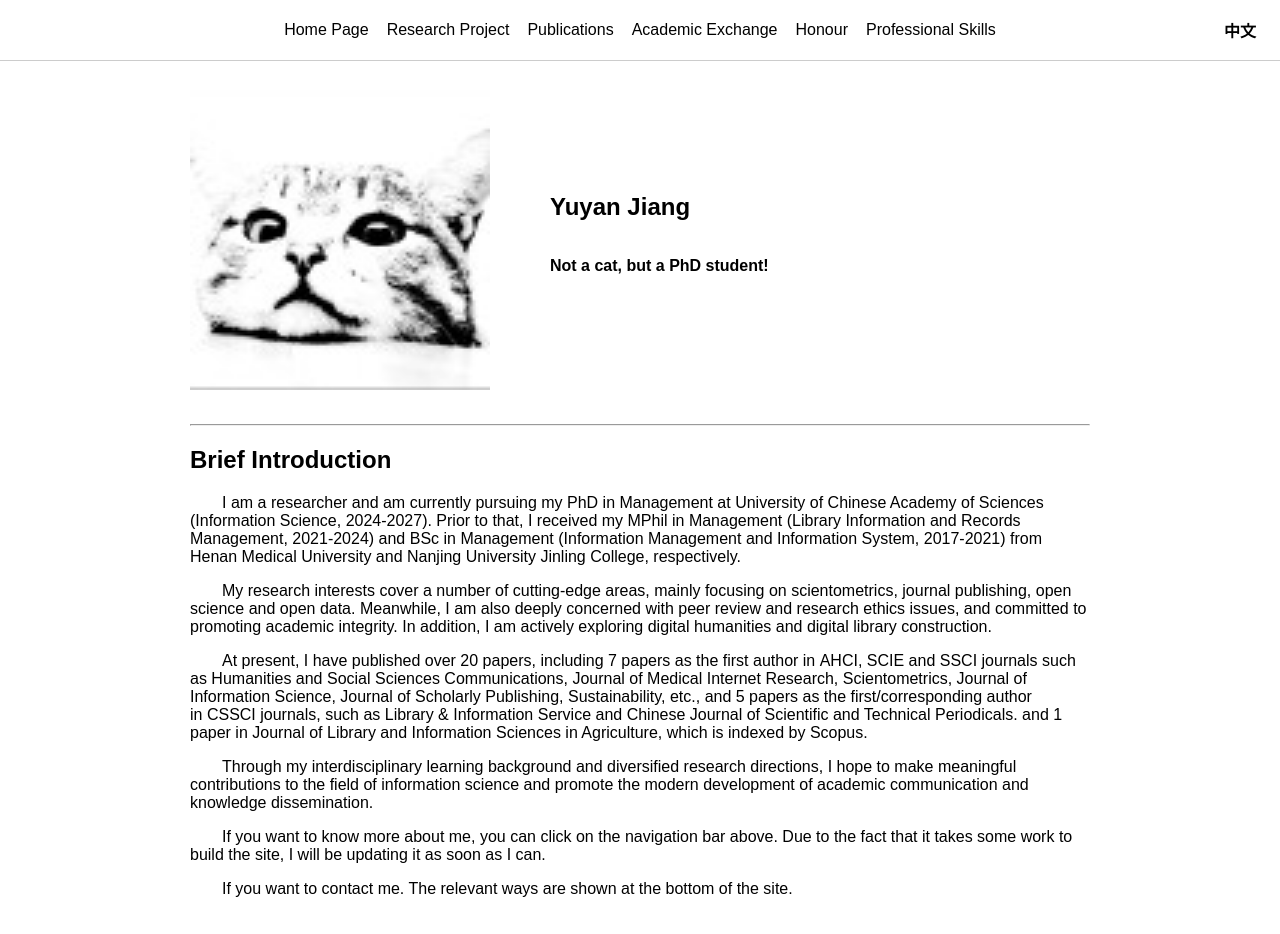
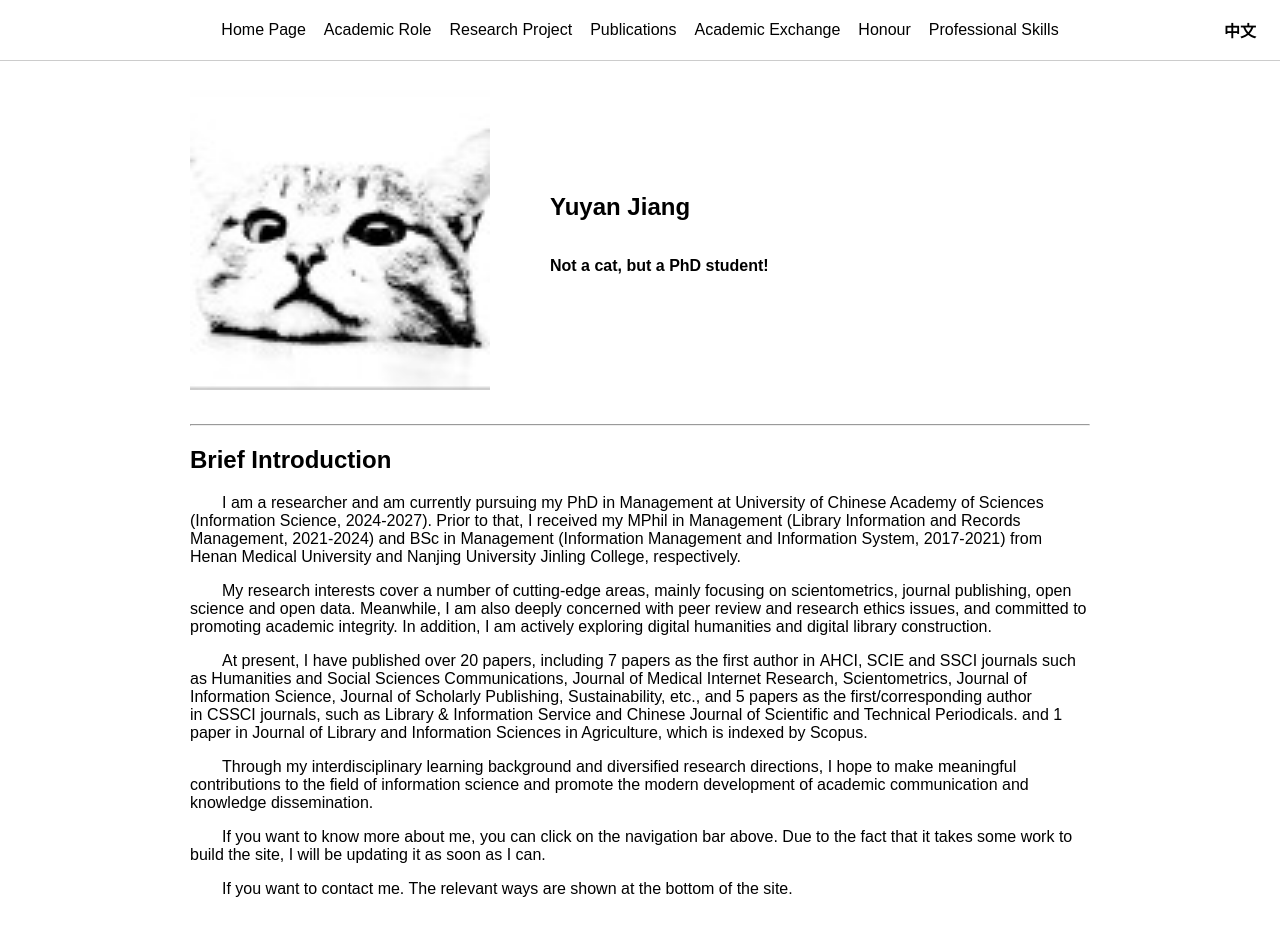
Before and after one commit to jiang-yuyan/Yuyan-Jiang-CV, a Jekyll site: the page built from index.md, in a window 1280 px wide and 934 px high. Built offline with Jekyll 4.4.1, drawn with Linux system fonts in a browser that asks for light colours.

Commit message:
Update nav.html

```diff
--- a/_includes/nav.html
+++ b/_includes/nav.html
@@ -106,22 +106,23 @@ body {
 <nav class="navigation">
 
     <div class="nav-center">
-        <a href="https://jiang-yuyan.github.io/Yuyan-Jiang-CV/index">Home Page</a>
-        <a href="https://jiang-yuyan.github.io/Yuyan-Jiang-CV/project/projects">Research Project</a>
+        <a class="nav" href="https://jiang-yuyan.github.io/Yuyan-Jiang-CV/index">Home Page</a>
+        <a class="nav" href="https://jiang-yuyan.github.io/Yuyan-Jiang-CV/role/roles">Academic Role</a>
+        <a class="nav" href="https://jiang-yuyan.github.io/Yuyan-Jiang-CV/project/projects">Research Project</a>
         <div class="dropdown">
             <a href="https://jiang-yuyan.github.io/Yuyan-Jiang-CV/publication/publications">Publications</a>
             <div class="dropdown-menu">
-                <a href="https://jiang-yuyan.github.io/Yuyan-Jiang-CV/publication/publication-2025">2025</a>
-                <a href="https://jiang-yuyan.github.io/Yuyan-Jiang-CV/publication/publication-2024">2024</a>
-                <a href="https://jiang-yuyan.github.io/Yuyan-Jiang-CV/publication/publication-2023">2023</a>
-                <a href="https://jiang-yuyan.github.io/Yuyan-Jiang-CV/publication/publication-2022">2022</a>
-                <a href="https://jiang-yuyan.github.io/Yuyan-Jiang-CV/publication/publication-2021">2021</a>
-                <a href="https://jiang-yuyan.github.io/Yuyan-Jiang-CV/publication/publication-2020">2020</a>
+                <a class="nav" href="https://jiang-yuyan.github.io/Yuyan-Jiang-CV/publication/publication-2025">2025</a>
+                <a class="nav" href="https://jiang-yuyan.github.io/Yuyan-Jiang-CV/publication/publication-2024">2024</a>
+                <a class="nav" href="https://jiang-yuyan.github.io/Yuyan-Jiang-CV/publication/publication-2023">2023</a>
+                <a class="nav" href="https://jiang-yuyan.github.io/Yuyan-Jiang-CV/publication/publication-2022">2022</a>
+                <a class="nav" href="https://jiang-yuyan.github.io/Yuyan-Jiang-CV/publication/publication-2021">2021</a>
+                <a class="nav" href="https://jiang-yuyan.github.io/Yuyan-Jiang-CV/publication/publication-2020">2020</a>
             </div>
         </div>
-        <a href="https://jiang-yuyan.github.io/Yuyan-Jiang-CV/exchange/exchanges">Academic Exchange</a>
-        <a href="https://jiang-yuyan.github.io/Yuyan-Jiang-CV/honour/honours">Honour</a>
-        <a href="https://jiang-yuyan.github.io/Yuyan-Jiang-CV/skill/skills">Professional Skills</a>
+        <a class="nav" href="https://jiang-yuyan.github.io/Yuyan-Jiang-CV/exchange/exchanges">Academic Exchange</a>
+        <a class="nav" href="https://jiang-yuyan.github.io/Yuyan-Jiang-CV/honour/honours">Honour</a>
+        <a class="nav" href="https://jiang-yuyan.github.io/Yuyan-Jiang-CV/skill/skills">Professional Skills</a>
     </div>
 
     <!-- 语言切换 -->
```
Also changed, not shown: other parts of _includes/nav.html (+2 -4 lines).
